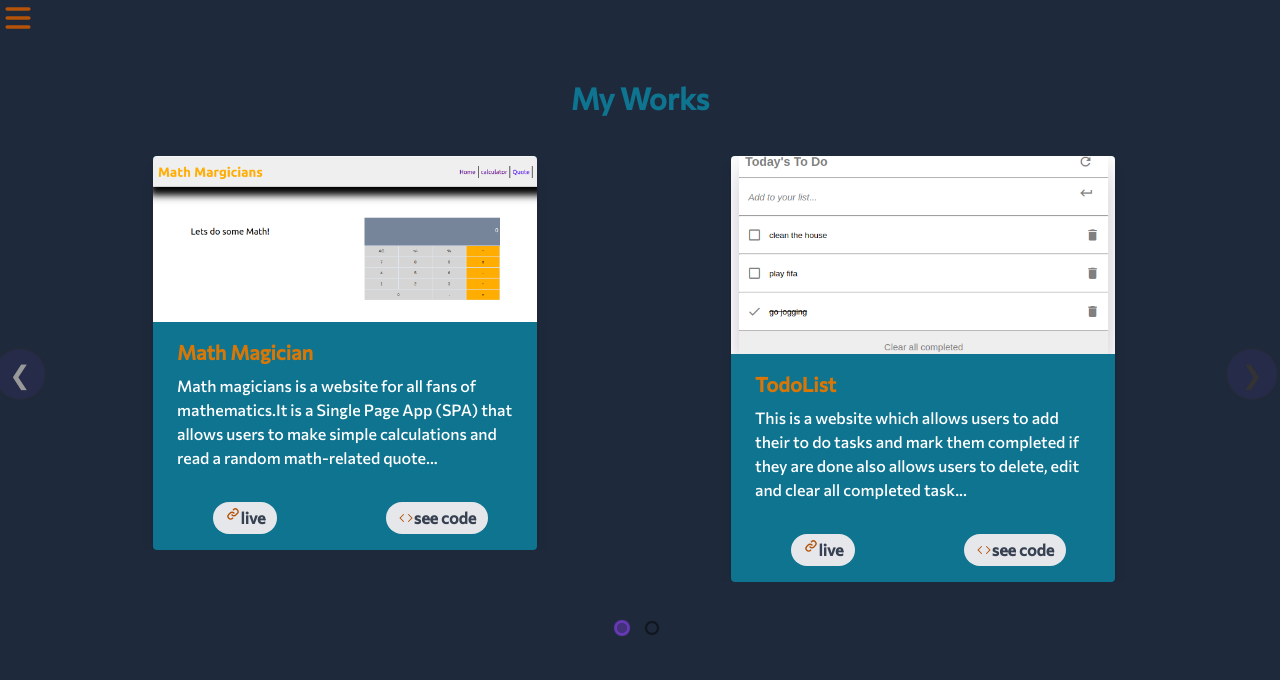
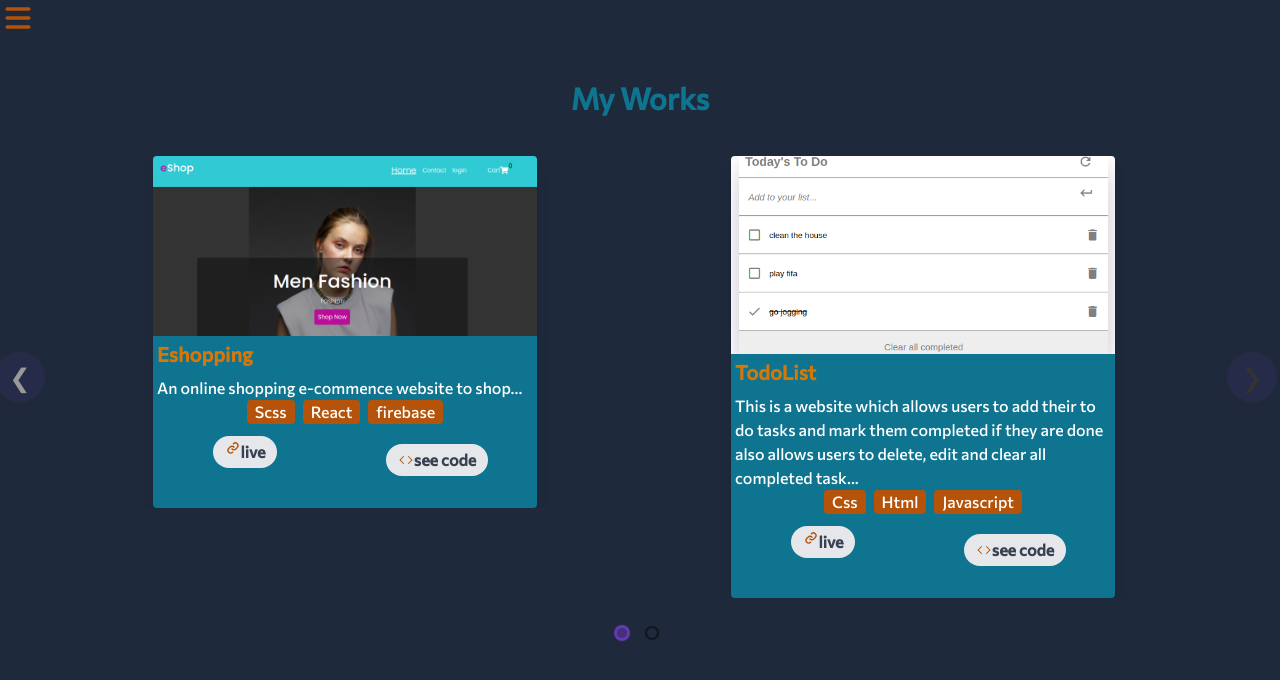
Before and after one commit to medsonmoombe/portifolio, a React (Create React App) app: page /works in a window 1280 px wide. Shown: the top 680 px of the page. Built offline with nearby package versions, Linux system fonts and the light colour scheme.

Commit message:
Add the adjuctments to the works section

```diff
--- a/src/components/ProjectCard.js
+++ b/src/components/ProjectCard.js
@@ -4,21 +4,26 @@ import { BiLink } from "react-icons/bi";
 import { BsCode } from "react-icons/bs";
 
 const ProjectCard = ({ project }) => {
-  const { title, img, description, link } = project;
+  const { title, img, description, link , code, lang} = project;
   return (
     <>
       <motion.div
-      className="max-w-sm rounded overflow-hidden shadow-lg bg-cyan-700 w-full">
+      className="max-w-sm rounded overflow-hidden shadow-lg bg-cyan-700 w-full h-auto">
         <motion.img
             whileHover={{scale: 1.05}}
             transition={{ duration: 0.6, ease: "easeInOut" }}
         className="w-full h-42" src={img} alt="project name"></motion.img>
-        <div className="px-6 py-4">
+        <div className="px-1 py-1">
           <div className="font-bold text-xl mb-2 text-amber-600 font-bold	 capitalize">{title}</div>
           <p className="text-white text-base w-30 overflow-ellipsis sm:text-xs">{description}...</p>
+          <div className="flex justify-center items-center gap-2">
+          <span className="bg-amber-700 text-white border-0 px-2 py-0 rounded">{lang[0]}</span>
+          <span className="bg-amber-700 text-white border-0 px-2 py-0 rounded">{lang[1]}</span>
+          <span className="bg-amber-700 text-white border-0 px-2 py-0 rounded">{lang[2]}</span>
+          </div>
         </div>
         <div className="flex justify-center items-center ">
-          <div className="px-6 pt-4 pb-2 w-4/5 flex justify-center items-center">
+          <div className="px-6 pb-2 w-4/5 flex justify-center items-center mb-4">
             <a
               href={link}
               className="flex bg-gray-200 rounded-full px-3 py-1 sm:text-xs font-semibold text-gray-700 mr-2 mb-2 hover:underline"
@@ -27,9 +32,9 @@ const ProjectCard = ({ project }) => {
               live
             </a>
           </div>
-          <div className="px-6 pt-4 pb-2 w-4/5 flex justify-center items-center sm:pl-0">
+          <div className="px-6 pt-4 pb-2 w-4/5 flex justify-center items-center sm:pl-0 mb-4">
             <a
-              href={link}
+              href={code}
               className="flex bg-gray-200 rounded-full px-3 py-1 sm:text-xs font-semibold text-gray-700 mr-2 mb-2 hover:underline transition duration-150 ease-out hover:ease-in"
             >
               <BsCode className="text-amber-700 mt-1" />
--- a/src/projects/projects.js
+++ b/src/projects/projects.js
@@ -1,4 +1,4 @@
-import calc from "../asset/images/calc.png";
+import eshop from "../asset/images/eshop.png";
 import todo from "../asset/images/todo.png";
 import space from "../asset/images/space.png";
 import movies from "../asset/images/movies.png";
@@ -22,18 +22,17 @@ import css from "../asset/icons/css3.svg";
 export const ProjectsArr = [
   {
     id: 1,
-    link: "https://cozy-centaur-d16d95.netlify.app/",
-    code:"",
-    title: "Math Magician",
-    img: calc,
-    description:
-      "Math magicians is a website for all fans of mathematics.It is a Single Page App (SPA) that allows users to make simple calculations and read a random math-related quote",
-    lang: [" Css", "React", "Javascript"],
+    link: "https://sunny-syrniki-a48a54.netlify.app/",
+    code:"https://github.com/medsonmoombe/e-shopping",
+    title: "eshopping",
+    img: eshop,
+    description:"An online shopping e-commence website to shop",
+    lang: [" Scss", "React", "firebase"],
   },
   {
     id: 2,
     link: "https://medsonmoombe.github.io/todo-list/dist/index.html",
-    code:"",
+    code:"https://github.com/medsonmoombe/todo-list",
     title: "todoList",
     img: todo,
     description:
@@ -43,17 +42,17 @@ export const ProjectsArr = [
   {
     id: 3,
     link: "https://sparkling-mermaid-bef88d.netlify.app/",
-    code:"",
+    code:"https://github.com/medsonmoombe/react-redux-group-project",
     title: "Space Travellers",
     img: space,
     description:
-      "This space traveller service with the real live data from the SpaceX API. The application allows users to book rockets and join selected space missions as well as unsubcribe to the missions",
+      "This space traveller service with the real live data from the SpaceX API. The application allows users to book rockets and join selected space missions as well as unsubcribe",
     lang: [" Css", "React/Redux", "Javascript"],
   },
   {
     id: 4,
     link: "https://magical-rugelach-5decb5.netlify.app/",
-    code: "",
+    code: "https://github.com/medsonmoombe/movie-website",
     title: "Movie Website",
     img: movies,
     description:
```
Also changed, not shown: src/asset/images/eshop.png (added).
